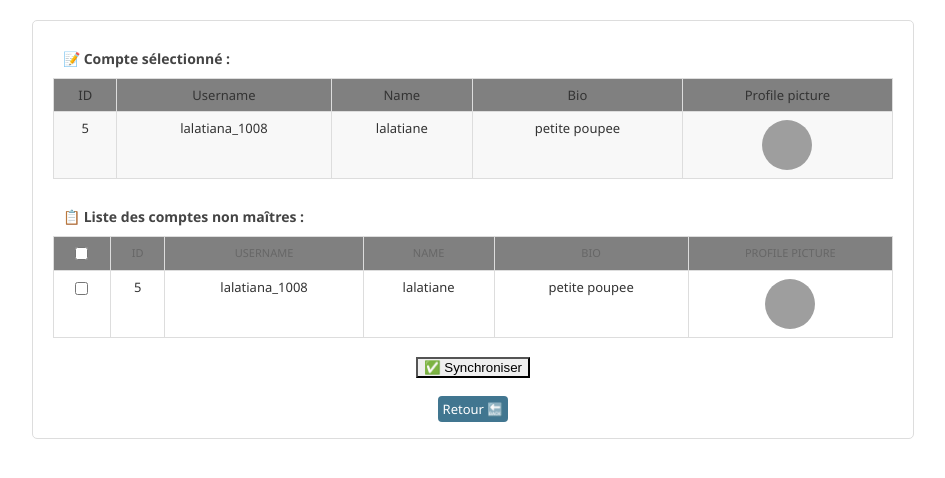
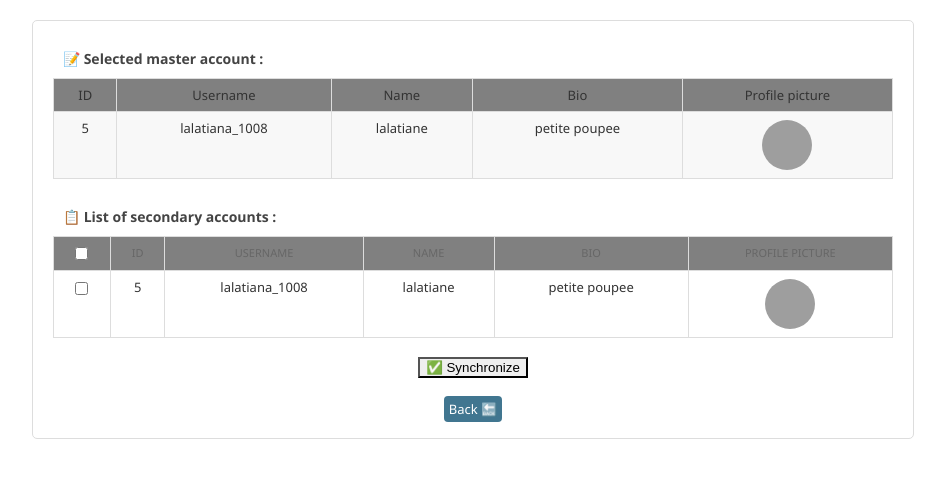
Before and after one commit to Ravaka82/instagram_manager, a Django app: template instagram/templates/admin/synchro.html in a window 1280 px wide. Shown: the part 92-570 px from the top of the page, without its empty margins (167-1112 px from the left). Run offline with Django 5.2, Linux system fonts and the light colour scheme; the template is opened without the code that fills it: values that come from a table or form of the project are taken from there, others are empty; data comes from the database, SQL or seed files in the repository; tables that the repository leaves empty hold one stand-in row (values such as "Sample post"); grey boxes are pictures that could not be loaded.

Commit message:
[Text] update text to english

```diff
--- a/instagram/admin.py
+++ b/instagram/admin.py
@@ -185,7 +185,7 @@ class InstagramUserAdmin(admin.ModelAdmin):
         non_master_users = InstagramUser.objects.filter(is_master=False)  # Récupérer les comptes non maîtres
 
         context = {
-            'title': 'Synchronisation du compte Instagram',
+            'title': 'Instagram account synchronization',
             'compte_maitre': user,
             'compte_secondaire': non_master_users,
             'opts': self.model._meta,
--- a/instagram/templates/admin/publication_content_form.html
+++ b/instagram/templates/admin/publication_content_form.html
@@ -22,7 +22,7 @@
         <button type="submit">Publier</button>
         <br><br>
 
-        <a href="{% url 'admin:instagram_instagramuser_changelist' %}" class="button button-secondary">Retour 🔙</a>
+        <a href="{% url 'admin:instagram_instagramuser_changelist' %}" class="button button-secondary">Back 🔙</a>
       </form>
     </div>
 
--- a/instagram/templates/admin/synchro.html
+++ b/instagram/templates/admin/synchro.html
@@ -3,7 +3,7 @@
 
 {% block content %}
 <div class="module">
-  <h3>📝 <strong>Compte sélectionné :</strong></h3>
+  <h3>📝 <strong> Selected master account :</strong></h3>
   <table>
     <tr>
       <th>ID</th>
@@ -22,7 +22,7 @@
   </table>
   <br>
 
-  <h3>📋 <strong>Liste des comptes non maîtres :</strong></h3>
+  <h3>📋 <strong>List of secondary accounts :</strong></h3>
   <form method="POST" action="{% url 'admin:sync_selected_accounts' %}">
     {% csrf_token %}
     <input type="hidden" name="compte_maitre_id" value="{{ compte_maitre.id }}" >
@@ -51,14 +51,14 @@
         </tr>
         {% empty %}
         <tr>
-          <td colspan="5">Aucun compte non maître trouvé.</td>
+          <td colspan="5">No secondary account found.</td>
         </tr>
         {% endfor %}
       </tbody>
     </table>
     <br>
-    <center><button type="submit" class="btn btn-success">✅ Synchroniser</button><center><br>
-    <a href="{% url 'admin:instagram_instagramuser_changelist' %}" class="button button-secondary">Retour 🔙</a>
+    <center><button type="submit" class="btn btn-success">✅ Synchronize</button><center><br>
+    <a href="{% url 'admin:instagram_instagramuser_changelist' %}" class="button button-secondary">Back 🔙</a>
   </form>
 </div>
 
```
